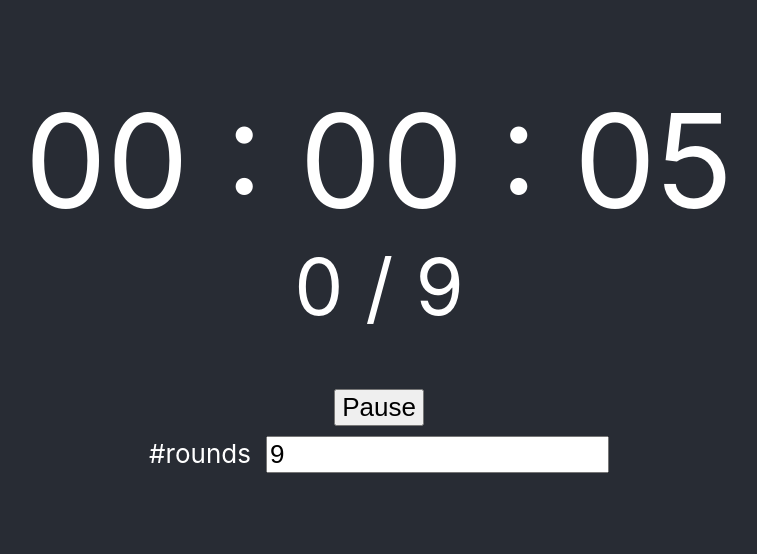
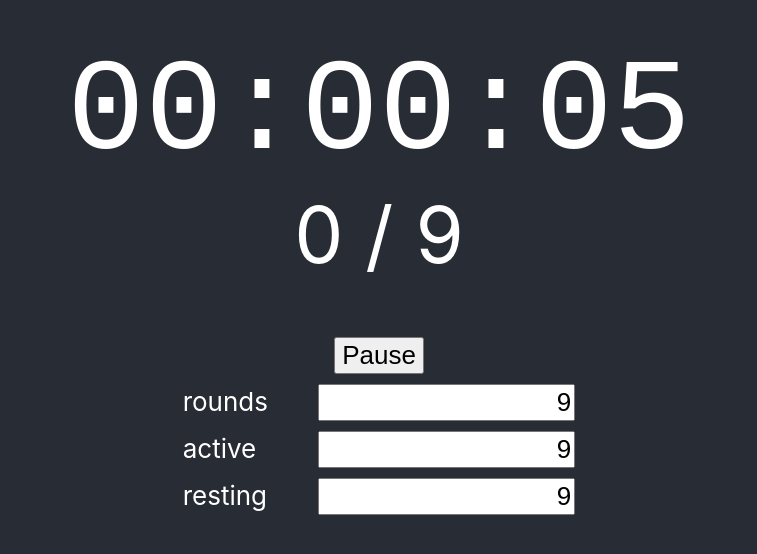
Before and after one commit to QuentinDuval/interval-training, a React (Create React App) app: page / in a window 1280 px wide. Shown: the part 120-674 px from the top of the page, without its empty margins (261-1018 px from the left). Built offline with nearby package versions, Linux system fonts and the light colour scheme.

Commit message:
Aligning boxes

```diff
--- a/src/App.css
+++ b/src/App.css
@@ -3,6 +3,7 @@
 }
 
 .clock {
+  font-family: monospace;
   font-size: calc(50px + 10vmin);
   color: white;
 }
@@ -13,14 +14,23 @@
   margin-bottom: 50px;
 }
 
+.input-field {
+  width: 100%;
+}
+
 .input-field-title {
   margin: 5px;
   margin-right: 10px;
+  width: 120px;
+  display: inline-block;
+  text-align: left;
 }
 
-.input-field {
+.input-field-content {
   margin: 5px;
   font-size: calc(10px + 2vmin);
+  width: 40%;
+  text-align: right;
 }
 
 .button {
--- a/src/Clock.js
+++ b/src/Clock.js
@@ -30,9 +30,9 @@ class ClockTicker extends React.Component {
 function ClockRenderer({hours, minutes, seconds}) {
     return <div className="clock">
         <span>{pad_with_zeros(hours, 2)}</span>
-        <span> : </span>
+        <span>:</span>
         <span>{pad_with_zeros(minutes, 2)}</span>
-        <span> : </span>
+        <span>:</span>
         <span>{pad_with_zeros(seconds, 2)}</span>
     </div>;
 }
--- a/src/Panel.js
+++ b/src/Panel.js
@@ -16,7 +16,17 @@ function PanelRenderer({dispatch, total_rounds}) {
         <br/>
 
         <InputField
-            title="#rounds"
+            title="rounds"
+            value={total_rounds}
+            onChange={(e) => dispatch(set_nb_rounds(e.target.value))}/>
+
+        <InputField
+            title="active"
+            value={total_rounds}
+            onChange={(e) => dispatch(set_nb_rounds(e.target.value))}/>
+
+        <InputField
+            title="resting"
             value={total_rounds}
             onChange={(e) => dispatch(set_nb_rounds(e.target.value))}/>
     </div>;
--- a/src/components/InputField.js
+++ b/src/components/InputField.js
@@ -1,9 +1,9 @@
 
 export function InputField({title, value, onChange}) {
-    return <div>
+    return <div className="input-field">
         <span className="input-field-title">{title}</span>
         <input
-            className="input-field"
+            className="input-field-content"
             value={value}
             onChange={onChange}
         />
```
